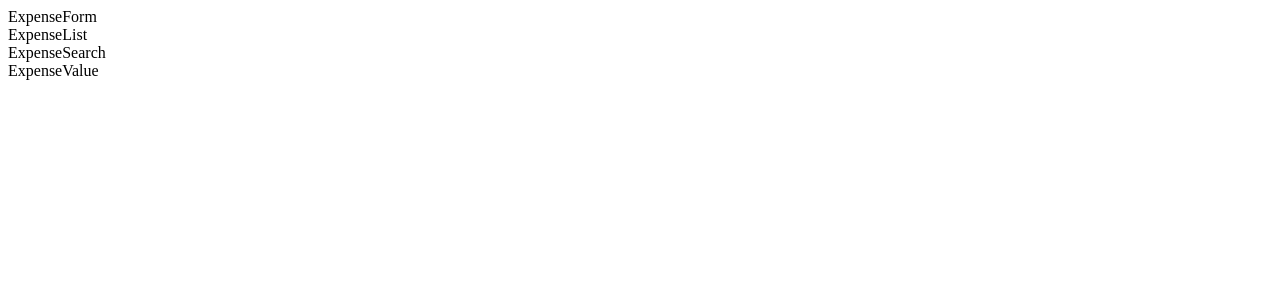
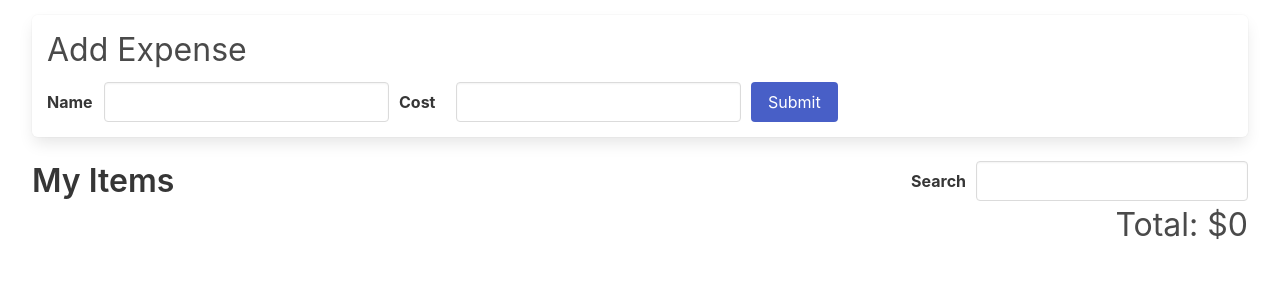
Before and after one commit to tahelena/portfolio, a React (Create React App) app: page / in a window 1280 px wide. Shown: the top 300 px of the page. Built offline with nearby package versions, Linux system fonts and the light colour scheme.

Commit message:
end of section 20

```diff
--- a/src/App.js
+++ b/src/App.js
@@ -5,10 +5,11 @@ import ExpenseValue from "./components/ExpenseValue";
 
 const App = () => {
   return (
-    <div>
+    <div className="container is-fluid">
       <ExpenseForm />
+      <ExpenseSearch />
       <ExpenseList />
-      <ExpenseSearch />
+
       <ExpenseValue />
     </div>
   );
--- a/src/components/ExpenseForm.js
+++ b/src/components/ExpenseForm.js
@@ -1,5 +1,53 @@
+import { useDispatch, useSelector, shallowEqual } from "react-redux";
+import { addListItem, changeCost, changeName } from "../store";
+
 const ExpenseForm = () => {
-  return <div>ExpenseForm</div>;
+  const dispatch = useDispatch();
+  const { name, cost } = useSelector((state) => {
+    return { name: state.form.name, cost: state.form.cost };
+  }, shallowEqual);
+
+  const handleNameChange = (event) => {
+    dispatch(changeName(event.target.value));
+  };
+  const handleCostChange = (event) => {
+    const costValue = parseInt(event.target.value) || 0;
+    dispatch(changeCost(costValue));
+  };
+  const handleSubmit = (event) => {
+    event.preventDefault();
+    dispatch(addListItem({ name, cost }));
+  };
+  return (
+    <div className="list-form panel">
+      <h4 className="subtitle is-3">Add Expense</h4>
+      <form onSubmit={handleSubmit}>
+        <div className="field-group">
+          <div className="field">
+            <label className="label">Name</label>
+            <input
+              className="input is-expanded"
+              type="text"
+              value={name}
+              onChange={handleNameChange}
+            />
+          </div>
+          <div className="field">
+            <label className="label">Cost</label>
+            <input
+              className="input is-expanded"
+              type="number"
+              value={cost || ""}
+              onChange={handleCostChange}
+            />
+          </div>
+          <div className="field">
+            <button className="button is-link">Submit</button>
+          </div>
+        </div>
+      </form>
+    </div>
+  );
 };
 
 export default ExpenseForm;
--- a/src/components/ExpenseList.js
+++ b/src/components/ExpenseList.js
@@ -1,5 +1,39 @@
+import { useDispatch, useSelector, shallowEqual } from "react-redux";
+import { removeListItem } from "../store";
+
 const ExpenseList = () => {
-  return <div>ExpenseList</div>;
+  const dispatch = useDispatch();
+  const { list, name } = useSelector(({ form, list: { data, searchTerm } }) => {
+    const filteredList = data.filter((item) =>
+      item.name.toLowerCase().includes(searchTerm.toLowerCase())
+    );
+    return { list: filteredList, name: form.name };
+  }, shallowEqual);
+
+  const handleItemDelete = (item) => {
+    dispatch(removeListItem(item.id));
+  };
+  return (
+    <div className="items-list">
+      {list.map((item) => {
+        const bold =
+          name && item.name.toLowerCase().includes(name.toLowerCase());
+        return (
+          <div className={`panel ${bold && "bold"}`} key={item.id}>
+            <p>
+              {item.name} - ${item.cost}
+            </p>
+            <button
+              className="button is-danger"
+              onClick={() => handleItemDelete(item)}
+            >
+              X
+            </button>
+          </div>
+        );
+      })}
+    </div>
+  );
 };
 
 export default ExpenseList;
--- a/src/components/ExpenseSearch.js
+++ b/src/components/ExpenseSearch.js
@@ -1,5 +1,26 @@
+import { useDispatch, useSelector } from "react-redux";
+import { changeSearchTerm } from "../store";
+
 const ExpenseSearch = () => {
-  return <div>ExpenseSearch</div>;
+  const dispatch = useDispatch();
+  const searchTerm = useSelector((state) => state.list.searchTerm);
+  const handleSearchTermChange = (event) => {
+    dispatch(changeSearchTerm(event.target.value));
+  };
+  return (
+    <div className="list-header">
+      <h3 className="title is-3">My Items</h3>
+      <div className="search field is-horizontal">
+        <label className="label">Search</label>
+        <input
+          type="text"
+          className="input"
+          value={searchTerm}
+          onChange={handleSearchTermChange}
+        />
+      </div>
+    </div>
+  );
 };
 
 export default ExpenseSearch;
--- a/src/components/ExpenseValue.js
+++ b/src/components/ExpenseValue.js
@@ -1,5 +1,15 @@
+import { useSelector } from "react-redux";
+
 const ExpenseValue = () => {
-  return <div>ExpenseValue</div>;
+  const totalValue = useSelector(({ list: { data, searchTerm } }) =>
+    data
+      .filter((item) =>
+        item.name.toLowerCase().includes(searchTerm.toLowerCase())
+      )
+      .reduce((acc, item) => acc + item.cost, 0)
+  );
+
+  return <div className="items-value">Total: ${totalValue}</div>;
 };
 
 export default ExpenseValue;
--- /dev/null
+++ b/src/store/index.js
@@ -0,0 +1,22 @@
+import { configureStore } from "@reduxjs/toolkit";
+import { formReducer, changeCost, changeName } from "./slices/formSlice";
+
+import {
+  listReducer,
+  addListItem,
+  removeListItem,
+  changeSearchTerm,
+} from "./slices/listSlice";
+
+const store = configureStore({
+  reducer: { form: formReducer, list: listReducer },
+});
+
+export {
+  store,
+  addListItem,
+  removeListItem,
+  changeSearchTerm,
+  changeCost,
+  changeName,
+};
--- /dev/null
+++ b/src/store/slices/formSlice.js
@@ -0,0 +1,24 @@
+import { createSlice } from "@reduxjs/toolkit";
+import { addListItem } from "./listSlice";
+const formSlice = createSlice({
+  name: "form",
+  initialState: { name: "", cost: 0 },
+  reducers: {
+    changeName(state, action) {
+      state.name = action.payload;
+    },
+    changeCost(state, action) {
+      state.cost = action.payload;
+    },
+  },
+  extraReducers(builder) {
+    builder.addCase(addListItem, (state) => {
+      state.name = "";
+      state.cost = 0;
+    });
+  },
+});
+
+export const { changeCost, changeName } = formSlice.actions;
+
+export const formReducer = formSlice.reducer;
--- /dev/null
+++ b/src/store/slices/listSlice.js
@@ -0,0 +1,27 @@
+import { createSlice, nanoid } from "@reduxjs/toolkit";
+
+const listSlice = createSlice({
+  name: "list",
+  initialState: { searchTerm: "", data: [] },
+  reducers: {
+    changeSearchTerm(state, action) {
+      state.searchTerm = action.payload;
+    },
+    addListItem(state, action) {
+      state.data.push({
+        name: action.payload.name,
+        cost: action.payload.cost,
+        id: nanoid(),
+      });
+    },
+    removeListItem(state, action) {
+      const updated = state.data.filter((item) => item.id !== action.payload);
+      state.data = updated;
+    },
+  },
+});
+
+export const { changeSearchTerm, addListItem, removeListItem } =
+  listSlice.actions;
+
+export const listReducer = listSlice.reducer;
--- /dev/null
+++ b/src/styles.css
@@ -0,0 +1,79 @@
+.list-form {
+  margin-top: 15px;
+  padding: 15px;
+}
+.list-form .field-group {
+  display: flex;
+  margin-bottom: 0px;
+}
+.list-form form {
+  display: flex;
+  justify-content: space-between;
+}
+.list-form .field {
+  display: flex;
+  align-items: center;
+  margin-bottom: 0px;
+  margin-right: 10px;
+}
+.list-form .field label.label {
+  margin-bottom: 0px;
+  width: 70px;
+}
+.list-form input {
+  width: 100%;
+}
+.list-form h4.subtitle.is-3 {
+  margin-bottom: 0.75rem;
+}
+
+.items-list .panel.bold {
+  font-weight: 600;
+}
+
+.items-list .panel {
+  padding: 10px;
+  display: flex;
+  flex-direction: row;
+  justify-content: space-between;
+  align-items: center;
+}
+
+.items-list p {
+  font-size: 1.5rem;
+}
+
+.items-list .note {
+  font-style: italic;
+  display: block;
+  margin: 40px 20px;
+}
+
+.items-value {
+  font-size: 2rem;
+  text-align: right;
+}
+
+hr {
+  margin: 1rem 0;
+}
+
+.list-header {
+  display: flex;
+  flex-direction: row;
+  justify-content: space-between;
+  align-items: center;
+}
+
+.list-header h3.title {
+  margin-bottom: 0px;
+}
+
+.list-header .search {
+  display: flex;
+  align-items: center;
+}
+.list-header .search .label {
+  margin-bottom: 0px;
+  margin-right: 10px;
+}
```
Also changed, not shown: src/index.js (+6 -2 lines).
